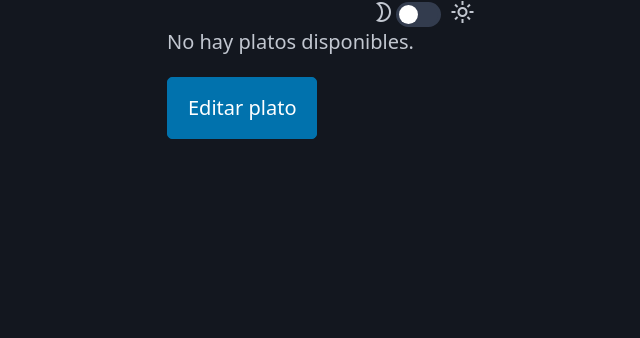
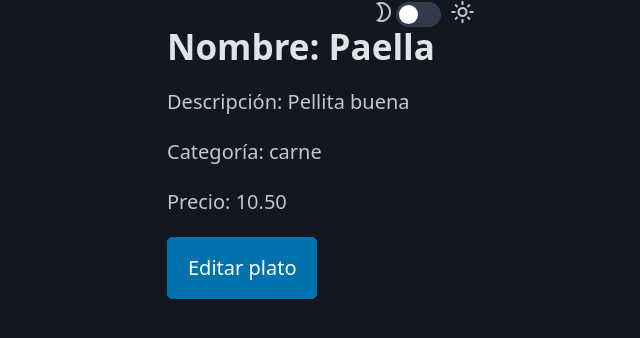
Before and after one commit to DanielBelenguer/olla_chillona_django, a Django app: page /restaurante/1/ in a window 1280 px wide. Shown: the top 338 px of the page, without its empty margins (217-857 px from the left). Run offline with Django 5.2, Linux system fonts and the light colour scheme; data comes from the database, SQL or seed files in the repository; both versions use the stored data as it was after the commit; some libraries are stand-ins or nearby versions.

Commit message:
El limbert es un ratón de mucho cuidao y me reparo todas las movidas.

```diff
--- a/restaurante/templates/restaurante/add_descuento.html
+++ b/restaurante/templates/restaurante/add_descuento.html
@@ -10,7 +10,7 @@
 </head>
 <body style="display: flex; justify-content: center; height: 100vh; margin: 0;">
     <div style="width: 40%;">
-        <form method="post">
+        <form action="{% url 'add_descuento' %}" method="POST">
             {% csrf_token %}
             <h2>Vamos a añadir un descuento</h2>
             <div style="display: flex; justify-content: center;">
--- a/restaurante/templates/restaurante/dashboard_jefe.html
+++ b/restaurante/templates/restaurante/dashboard_jefe.html
@@ -20,7 +20,7 @@
         {% if l_descuentos %}
         <ul>
         {% for descuento in l_descuentos %}
-        <li>{{ descuento.nombre }}</li>
+        <li>{{ descuento.nombre }}: {{ descuento.porcent }}</li>
         {% endfor %}
         </ul>
         {% else %}
--- a/restaurante/templates/restaurante/detail.html
+++ b/restaurante/templates/restaurante/detail.html
@@ -21,7 +21,7 @@
             <p>Categoría: {{ plato.categoria }}</p>
             <p>Precio: {{ plato.precio }}</p>
         {% else %}
-            <p>No hay platos disponibles.</p>
+            <p>No hay plato disponibles.</p>
         {% endif %}
         <button id="editarplato" class=""><a style="color: white; text-decoration: none;" href="{% url 'edita_plato' plato.id %}">Editar plato</a></button>
     </div>
--- a/restaurante/urls.py
+++ b/restaurante/urls.py
@@ -11,4 +11,5 @@
     path("<int:plato_id>/", views.detail, name="detail"),
     path("edita_plato/<int:plato_id>/", views.edita_plato, name="edita_plato"),
     path("add_descuento/", views.add_descuento, name="add_descuento"),
+    #path('',views.list_descuento,)
 ]
--- a/restaurante/views.py
+++ b/restaurante/views.py
@@ -23,8 +23,9 @@
 
 @login_required
 def dashboard(request):
+    contexto = {"l_descuentos":Descuento.objects.all()}
     if request.user.rol == 'jefe':
-        return render(request, 'restaurante/dashboard_jefe.html')
+        return render(request, 'restaurante/dashboard_jefe.html',contexto)
     if request.user.rol == 'cocinero':
         return render(request, 'restaurante/dashboard_cocinero.html')
     if request.user.rol == 'camarero':
@@ -61,8 +62,8 @@
 
 
 def detail(request, plato_id):
-    l_platos = Plato.objects.get(id=plato_id)
-    return render(request, "restaurante/detail.html", {"l_platos": l_platos})
+    plato = Plato.objects.get(id=plato_id)
+    return render(request, "restaurante/detail.html", {"plato": plato})
 
 def edita_plato(request, plato_id):
     plato = Plato.objects.get(id=plato_id)
@@ -80,9 +81,10 @@
         nombre = request.POST.get('nombre')
         porcent = request.POST.get('porcent')
         Descuento.objects.create(nombre=nombre, porcent=porcent)
-        return redirect('dashboard')
+        l_descuentos = Descuento.objects.all()
+        return render(request, "restaurante/dashboard_jefe.html", {"l_descuentos": l_descuentos})
     return render(request, "restaurante/add_descuento.html")
 
 def list_descuento(request):
     l_descuentos = Descuento.objects.all()
-    return render(request, "restaurante/dashboard_jefe.html", {"descuentos": l_descuentos})
+    return render(request, "restaurante/dashboard_jefe.html", {"l_descuentos": l_descuentos})
```
Also changed, not shown: db.sqlite3.
